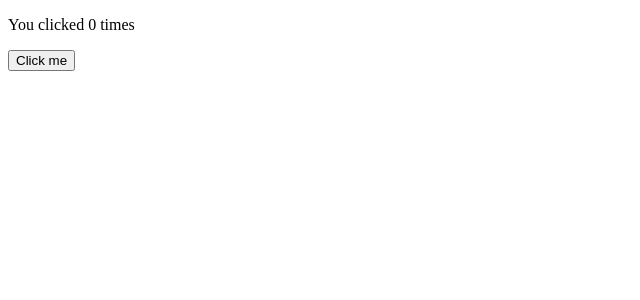
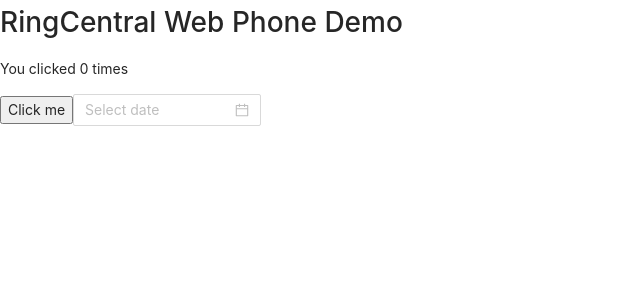
Before and after one commit to tylerlong/ringcentral-web-phone-demo, a React app: page / in a window 1280 px wide. Shown: the top 300 px of the page, without its empty margins (0-640 px from the left). Built offline with nearby package versions, Linux system fonts and the light colour scheme; the HTML template or start-up script is replaced by a standard one.

Commit message:
Try antd

```diff
--- a/package.json
+++ b/package.json
@@ -4,6 +4,7 @@
     "serve": "webpack serve"
   },
   "dependencies": {
+    "antd": "^4.23.5",
     "react": "^18.2.0",
     "react-dom": "^18.2.0"
   },
@@ -11,8 +12,10 @@
     "@types/node": "^18.8.5",
     "@types/react": "^18.0.21",
     "@types/react-dom": "^18.0.6",
+    "css-loader": "^6.7.1",
     "gts": "^3.1.1",
     "html-webpack-plugin": "^5.5.0",
+    "style-loader": "^3.3.1",
     "ts-loader": "^9.4.1",
     "ts-node": "^10.9.1",
     "typescript": "^4.8.4",
--- a/src/main.tsx
+++ b/src/main.tsx
@@ -1,12 +1,16 @@
 import React, {useState} from 'react';
+import 'antd/dist/antd.css';
+import {DatePicker} from 'antd';
 
 const App = () => {
   const [count, setCount] = useState(0);
   return (
-    <div>
+    <>
+      <h1>RingCentral Web Phone Demo</h1>
       <p>You clicked {count} times</p>
       <button onClick={() => setCount(count + 1)}>Click me</button>
-    </div>
+      <DatePicker />
+    </>
   );
 };
 
--- a/webpack.config.ts
+++ b/webpack.config.ts
@@ -14,6 +14,10 @@
         test: /\.tsx?$/,
         loader: 'ts-loader',
       },
+      {
+        test: /\.css$/i,
+        use: ['style-loader', 'css-loader'],
+      },
     ],
   },
   plugins: [new HtmlWebpackPlugin()],
```
Also changed, not shown: 1 other file (tests, documents, lock files or other folders).
